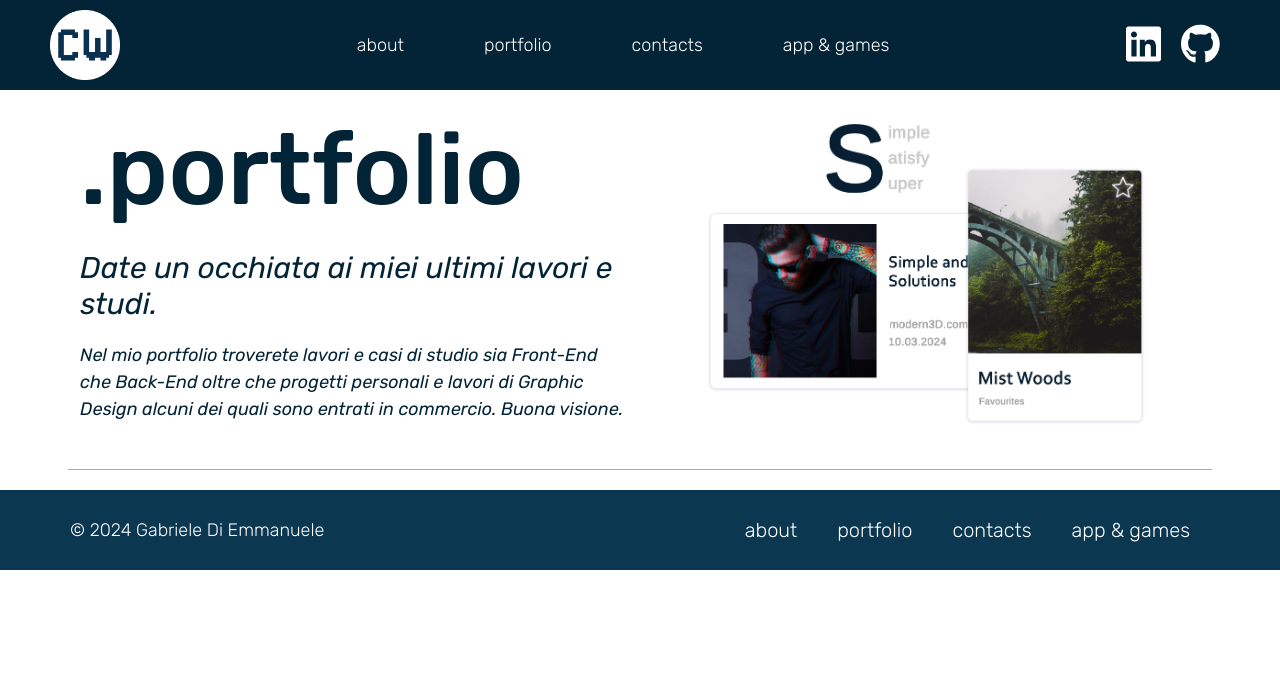
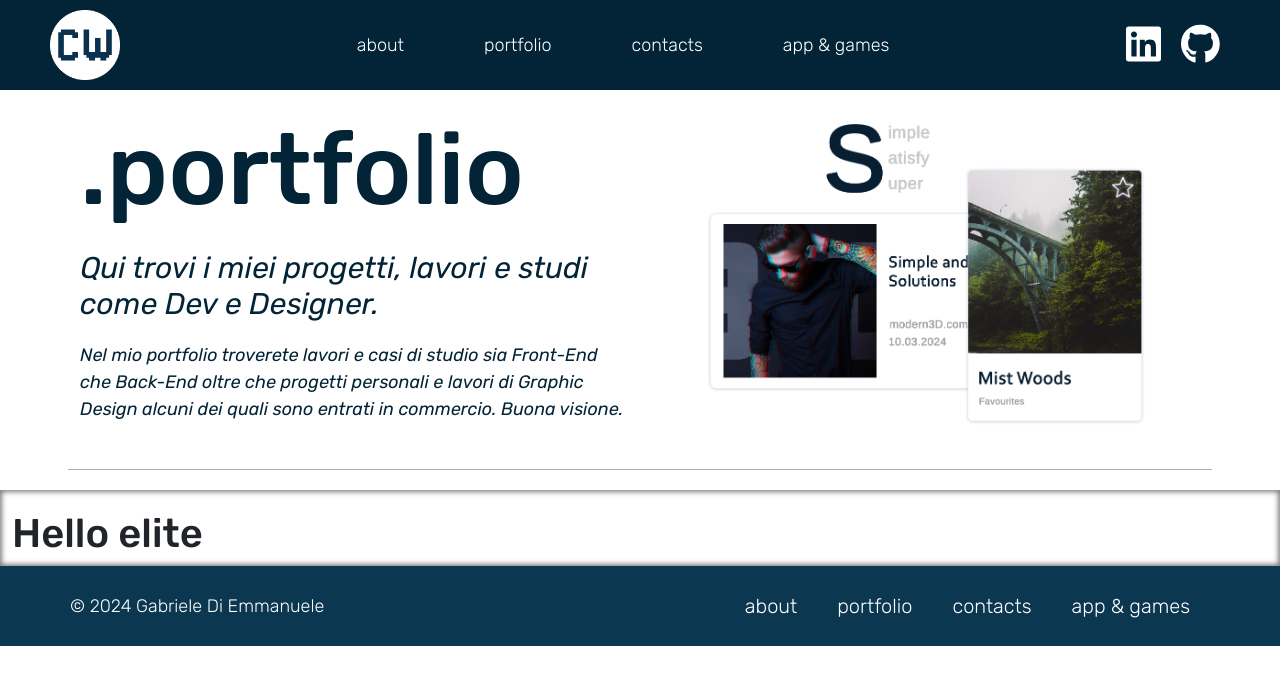
Before and after one commit to gabrielediemmanuele/gabrielediemmanuele.github.io, a Vue app: page /portfolio in a window 1280 px wide. Shown: the top 684 px of the page. Built offline with nearby package versions, Linux system fonts and the light colour scheme.

Commit message:
feat: begin working in worksContainer.vue and card.vue(props to define)

```diff
--- a/src/components/pages/PortfolioPage.vue
+++ b/src/components/pages/PortfolioPage.vue
@@ -1,12 +1,14 @@
 <script>
 import introPage from "../ui-element/introPage.vue";
+import worksContainer from "../portfolio-page-components/worksContainer.vue";
 
 export default {
   data() {
     return {
       about: {
         title: ".portfolio",
-        subtitle: "Date un occhiata ai miei ultimi lavori e studi.",
+        subtitle:
+          "Qui trovi i miei progetti, lavori e studi come Dev e Designer.",
         description:
           "Nel mio portfolio troverete lavori e casi di studio sia Front-End che Back-End oltre che progetti personali \
           e lavori di Graphic Design alcuni dei quali sono entrati in commercio. Buona visione.",
@@ -18,6 +20,7 @@ export default {
 
   components: {
     introPage,
+    worksContainer,
   },
 };
 </script>
@@ -33,6 +36,7 @@ export default {
     :rectangular="true"
   >
   </introPage>
+  <worksContainer> </worksContainer>
 </template>
 
 <style lang="scss" scoped></style>
--- a/src/components/portfolio-page-components/worksContainer.vue
+++ b/src/components/portfolio-page-components/worksContainer.vue
@@ -1,5 +1,5 @@
 <script>
-// import MyComponent from "./components/MyComponent.vue";
+import card from "../ui-element/card.vue";
 
 export default {
   data() {
@@ -8,14 +8,28 @@ export default {
     };
   },
 
-  // components: {
-  //   MyComponent,
-  // },
+  components: {
+    card,
+  },
 };
 </script>
 
 <template>
-  <h1>{{ title }}</h1>
+  <!-- My portfolio works -->
+  <section class="myWorks">
+    <div class="container-fluid portfolio-cont">
+      <div class="row">
+        <div class="col-sm-12 col-md-6 col-lg-4">
+          <card></card>
+        </div>
+      </div>
+    </div>
+  </section>
 </template>
 
-<style lang="scss" scoped></style>
+<style lang="scss" scoped>
+.portfolio-cont {
+  padding-top: 20px;
+  box-shadow: inset 0px 0px 5px 2px rgb(0, 0, 0, 0.5);
+}
+</style>
--- a/src/components/ui-element/card.vue
+++ b/src/components/ui-element/card.vue
@@ -4,7 +4,7 @@
 export default {
   data() {
     return {
-      title: "Hello world",
+      title: "Hello elite",
     };
   },
 
```
